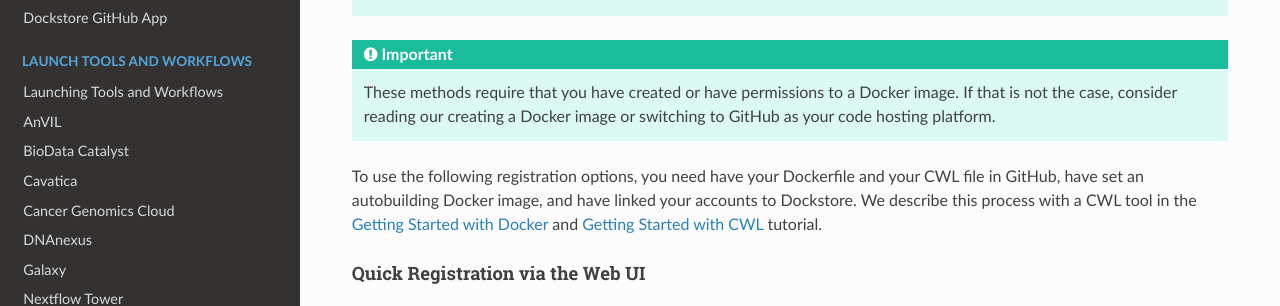
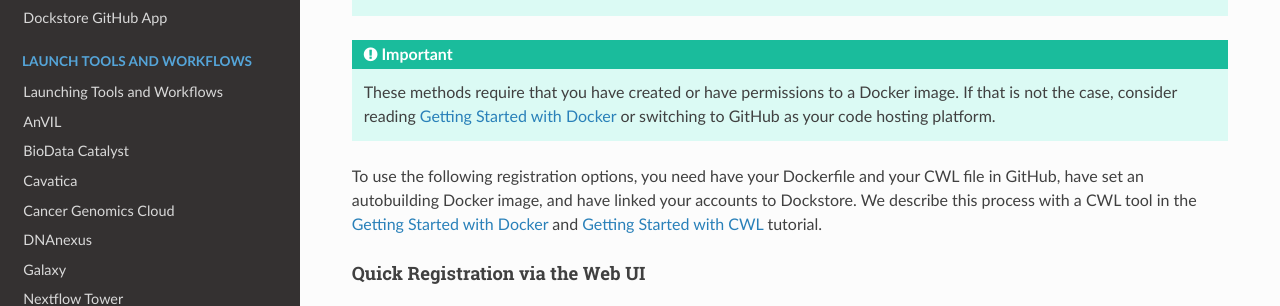
Before and after one commit to dockstore/dockstore-documentation, a Sphinx documentation site: the page built from docs/getting-started/dockstore-tools.rst, in a window 1280 px wide and 900 px high, scrolled down 2710 px. Shown: the part 175-481 px from the top of the window. Built offline with Sphinx 7.4.7 and the Read the Docs theme 2.0.0, drawn with Linux system fonts in a browser that asks for light colours.

Commit message:
PR feedback

```diff
--- a/docs/getting-started/dockstore-tools.rst
+++ b/docs/getting-started/dockstore-tools.rst
@@ -88,7 +88,7 @@
 
 .. important:: The following methods are NOT recommended and should only be used if your tool descriptor files are registered on BitBucket or GitLab.
 
-.. important:: These methods require that you have created or have permissions to a Docker image. If that is not the case, consider reading our creating a Docker image or switching to GitHub as your code hosting platform.
+.. important:: These methods require that you have created or have permissions to a Docker image. If that is not the case, consider reading :doc:`Getting Started with Docker <getting-started-with-docker>` or switching to GitHub as your code hosting platform.
 
 To use the following registration options, you need have your Dockerfile and your CWL file in GitHub, have set an autobuilding Docker image, and have linked your accounts to Dockstore.
 We describe this process with a CWL tool in the :doc:`Getting Started with Docker <getting-started-with-docker>` and :doc:`Getting Started with CWL <getting-started-with-docker>` tutorial.
```
